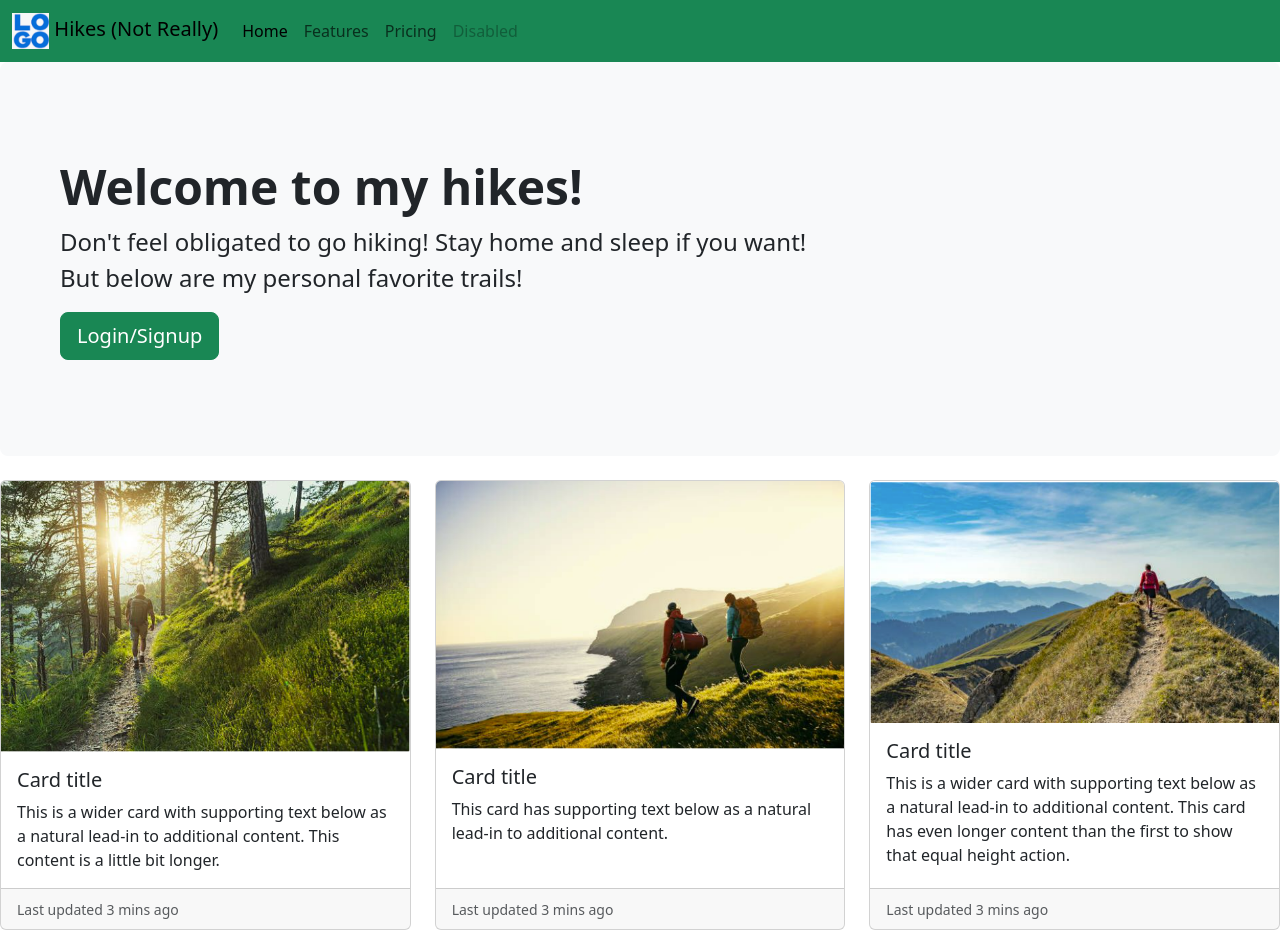
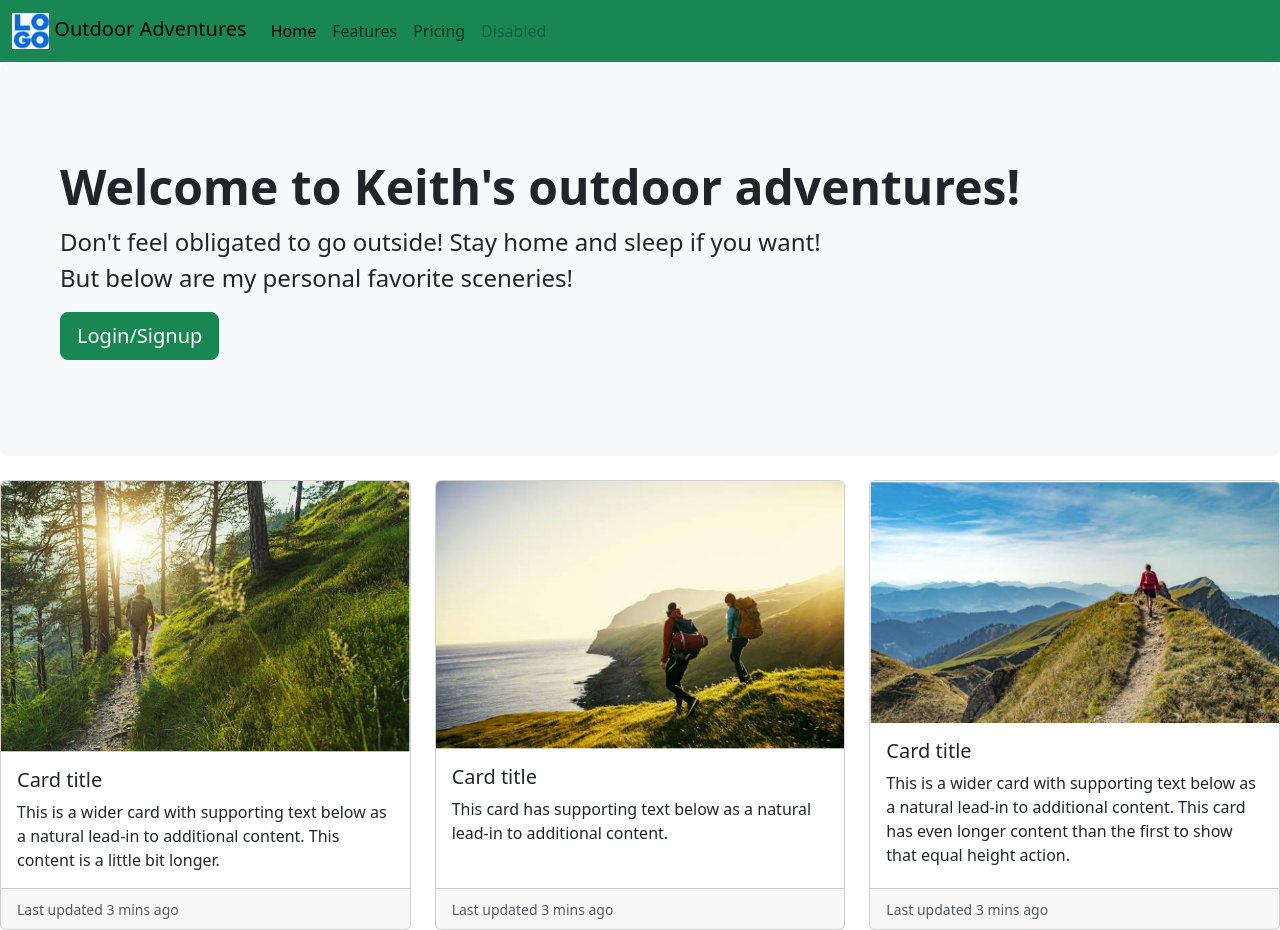
Before and after one commit to kchow148/demo05_Chow_Keith, a plain HTML site: page index.html in a window 1280 px wide. Drawn offline with nearby package versions, Linux system fonts and the light colour scheme.

Commit message:
customized webpage more

```diff
--- a/index.html
+++ b/index.html
@@ -33,7 +33,8 @@
         <div class="container-fluid">
           <a class="navbar-brand" href="#">
             <img src="./images/logo.jpg" height="36">
-            Hikes (Not Really)</a>
+            Outdoor Adventures
+          </a>
           <button class="navbar-toggler" type="button" data-bs-toggle="collapse" data-bs-target="#navbarNav" aria-controls="navbarNav" aria-expanded="false" aria-label="Toggle navigation">
             <span class="navbar-toggler-icon"></span>
           </button>
@@ -58,8 +59,8 @@
 
     <div class="p-5 mb-4 bg-light rounded-3">
         <div class="container-fluid py-5">
-          <h1 class="display-5 fw-bold">Welcome to my hikes!</h1>
-          <p class="col-md-8 fs-4">Don't feel obligated to go hiking! Stay home and sleep if you want! But below are my personal favorite trails!</p>
+          <h1 class="display-5 fw-bold">Welcome to Keith's outdoor adventures!</h1>
+          <p class="col-md-8 fs-4">Don't feel obligated to go outside! Stay home and sleep if you want! But below are my personal favorite sceneries!</p>
 
           <button class="btn btn-success btn-lg" type="button">Login/Signup</button>
 
```
